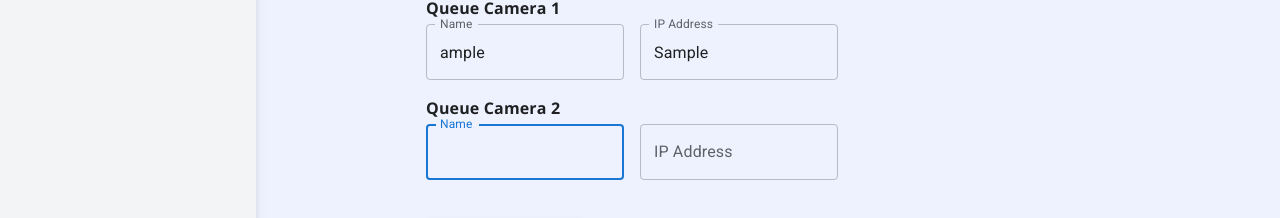
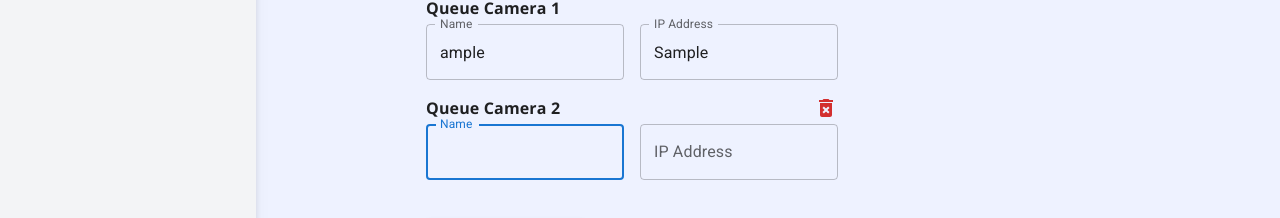
Before and after one commit to Octarinox/spari-frontend, a Next.js app: page /settings/branch-register in a window 1280 px wide. Both pictures are taken after typing "Sample", "Sample" into the empty fields and a click on the button "ADD NEW CAMERA". Shown: the part 448-666 px from the top of the page. Built offline with nearby package versions, Linux system fonts and the light colour scheme.

Commit message:
implemented removal logic for added inputs

```diff
--- a/components/AddNewInputs.tsx
+++ b/components/AddNewInputs.tsx
@@ -4,8 +4,9 @@ import * as React from "react";
 import Button from "@mui/material/Button";
 import TextField from "@mui/material/TextField";
 import Grid from "@mui/material/Grid";
+import OnlyDigits from "@/utils/OnlyDigits";
+import DeleteForeverIcon from "@mui/icons-material/DeleteForever";
 
-import OnlyDigits from "@/utils/OnlyDigits";
 const AddNewInputs = () => {
    const [inputFields, setInputFields] = useState([{ id: 1, value: "" }]);
 
@@ -14,18 +15,41 @@ const AddNewInputs = () => {
       setInputFields([...inputFields, { id: newId, value: "" }]);
    };
 
+   const removeInputField = (index: any) => {
+      const values = [...inputFields];
+      values.splice(index, 1);
+      setInputFields(values);
+   };
+
    const handleInputChange = (index: any, event: any) => {
       const values = [...inputFields];
       values[index].value = event.target.value;
       setInputFields(values);
    };
+
    return (
       <Grid container spacing={2}>
          {inputFields.map((input, index) => (
             <Grid key={input.id} item xs={12}>
-               <h2 className="mb-1">
+               <h2
+                  className="mb-1"
+                  style={{
+                     display: "flex",
+                     justifyContent: "space-between",
+                     alignItems: "center",
+                  }}
+               >
                   <b>Queue Camera {index + 1}</b>
+                  {index > 0 && (
+                     <DeleteForeverIcon
+                        onClick={() => removeInputField(index)}
+                        sx={{ cursor: "pointer", zIndex: 1 }}
+                        color="error"
+                        fontSize="medium"
+                     ></DeleteForeverIcon>
+                  )}
                </h2>
+
                <Grid container spacing={2}>
                   <Grid item xs={6}>
                      <TextField
@@ -39,7 +63,14 @@ const AddNewInputs = () => {
                         onInput={OnlyDigits}
                      />
                   </Grid>
-                  <Grid item xs={6}>
+
+                  <Grid
+                     item
+                     container
+                     xs={6}
+                     direction={"row"}
+                     alignItems="end"
+                  >
                      <TextField
                         fullWidth
                         id={`IPAddress${index}`}
@@ -69,4 +100,5 @@ const AddNewInputs = () => {
       </Grid>
    );
 };
+
 export default AddNewInputs;
```
